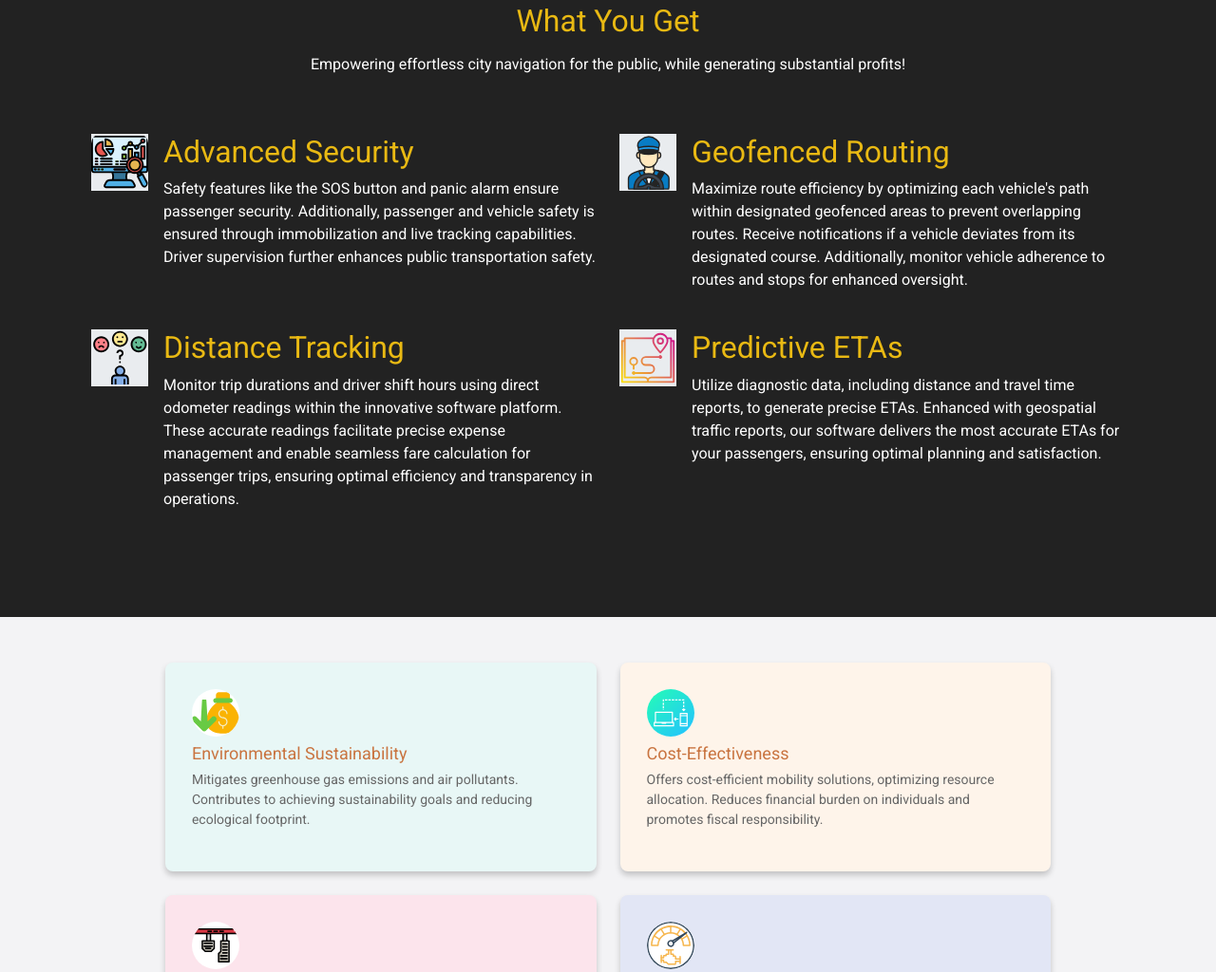
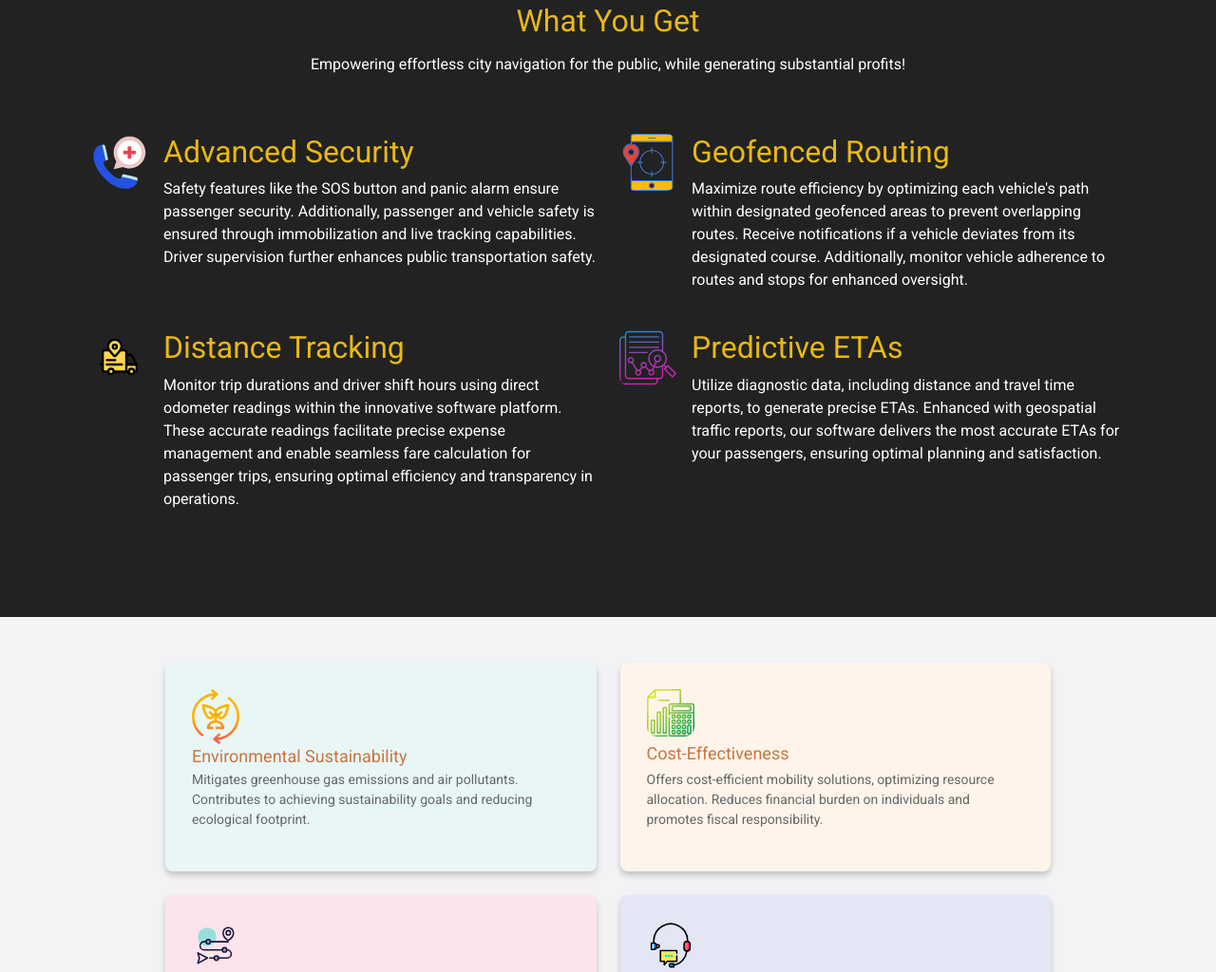
Before and after one commit to ManishaGupta83/Roadways-Tracking-App, a plain HTML site: page Roadways-tracking-app-main/Roadways-tracking-app-main/public.html in a window 1280 px wide. Shown: the part 1246-2270 px from the top of the page at 95% size. Drawn offline with nearby package versions, Linux system fonts and the light colour scheme.

Commit message:
All pages done

```diff
--- a/Roadways-tracking-app-main/Roadways-tracking-app-main/public.html
+++ b/Roadways-tracking-app-main/Roadways-tracking-app-main/public.html
@@ -274,8 +274,8 @@
     <h6 class="pb-2 text-center">Empowering effortless city navigation for the public, while generating substantial profits!</h6>
     <div class="row g-4 py-5 px-5 row-cols-1 row-cols-lg-2">
       <div class="col d-flex align-items-start">
-        <div class="icon-square text-body-emphasis bg-body-secondary d-inline-flex align-items-center justify-content-center fs-4 flex-shrink-0 me-3">
-          <img src="image/analytics.svg" alt="">
+        <div class="icon-square text-body-emphasis d-inline-flex align-items-center justify-content-center fs-4 flex-shrink-0 me-3">
+          <img src="image/emergency-call.svg" alt="">
         </div>
         <div>
           <h5 class="fs-2 ">Advanced Security</h5>
@@ -286,8 +286,8 @@ Safety features like the SOS button and panic alarm ensure passenger security. A
         </div>
       </div>
       <div class="col d-flex align-items-start">
-        <div class="icon-square text-body-emphasis bg-body-secondary d-inline-flex align-items-center justify-content-center fs-4 flex-shrink-0 me-3">
-          <img src="image/driver.svg" alt="">
+        <div class="icon-square text-body-emphasis  d-inline-flex align-items-center justify-content-center fs-4 flex-shrink-0 me-3">
+          <img src="image/current-location.svg" alt="">
         </div>
         <div>
           <h5 class="fs-2 ">Geofenced Routing</h5>
@@ -297,8 +297,8 @@ Safety features like the SOS button and panic alarm ensure passenger security. A
         </div>
       </div>
       <div class="col d-flex align-items-start">
-        <div class="icon-square text-body-emphasis bg-body-secondary d-inline-flex align-items-center justify-content-center fs-4 flex-shrink-0 me-3">
-          <img src="image/customer-satisfaction.svg" alt="">
+        <div class="icon-square text-body-emphasis d-inline-flex align-items-center justify-content-center fs-4 flex-shrink-0 me-3">
+          <img src="image/tracking.svg" alt="">
         </div>
         <div>
           <h5 class="fs-2">
@@ -308,8 +308,8 @@ Safety features like the SOS button and panic alarm ensure passenger security. A
         </div>
       </div>
       <div class="col d-flex align-items-start">
-        <div class="icon-square text-body-emphasis bg-body-secondary d-inline-flex align-items-center justify-content-center fs-4 flex-shrink-0 me-3">
-          <img src="image/route.svg" alt="">
+        <div class="icon-square text-body-emphasis d-inline-flex align-items-center justify-content-center fs-4 flex-shrink-0 me-3">
+          <img src="image/analysis.svg" alt="">
         </div>
         <div>
           <h5 class="fs-2"> Predictive ETAs</h5>
@@ -325,33 +325,30 @@ Safety features like the SOS button and panic alarm ensure passenger security. A
 
 <div class="card1-container py-5 px-5">
   <div class="card1">
-    <img src="image/recession.svg">
+    <img src="image/recycle.svg">
     <h3>
       Environmental Sustainability</h3>
     <p>
       Mitigates greenhouse gas emissions and air pollutants.
-Contributes to achieving sustainability goals and reducing ecological footprint.</p>
+      Contributes to achieving sustainability goals and reducing ecological footprint.</p>
   </div>
   <div class="card1">
-    <img src="image/computer.svg">
+    <img src="image/audit.svg">
     <h3>
       Cost-Effectiveness</h3>
- <p>
-
-    Offers cost-efficient mobility solutions, optimizing resource allocation.
+    <p>Offers cost-efficient mobility solutions, optimizing resource      allocation.
     Reduces financial burden on individuals and promotes fiscal responsibility.
-
     </p>
   </div>
   <div class="card1">
-     <img src="image/pedals (2).svg">
+     <img src="image/routeimg.svg.svg">
       <h3>
         Traffic Reduction</h3>
-      <p>Alleviates traffic congestion by optimizing road space utilization.
+      <p>Alleviates traffic congestion by optimizing road space  utilization.
         Enhances traffic flow efficiency and minimizes travel delays.</p>
     </div>
     <div class="card1">
-      <img src="image/speed-meter.svg">
+      <img src="image/social.svg">
       <h3>
         Social Inclusivity</h3>
       <p>
--- a/Roadways-tracking-app-main/Roadways-tracking-app-main/style/public.css
+++ b/Roadways-tracking-app-main/Roadways-tracking-app-main/style/public.css
@@ -387,7 +387,8 @@ img{
 .containerbox img{
   height: 60px;
   width: 60px;
-  background-color: transparent;
+  background-color:transparent;
+
 }
 .containerbox h2,h5{
   color: #e9b913;
@@ -475,8 +476,7 @@ img{
     align-items: center;
     width: 50px;
     padding: 0;
-    border-radius: 50%;
-    background-color: #fff; /* Default background color for the icons */
+    background-color: transparent; /* Default background color for the icons */
   }
 
   /* Heading styles */
```
Also changed, not shown: Roadways-tracking-app-main/Roadways-tracking-app-main/logistic.html (+4 -6 lines), Roadways-tracking-app-main/Roadways-tracking-app-main/image/analysis.svg (added), Roadways-tracking-app-main/Roadways-tracking-app-main/image/audit.svg (added), Roadways-tracking-app-main/Roadways-tracking-app-main/image/current-location.svg (added), Roadways-tracking-app-main/Roadways-tracking-app-main/image/emergency-call.svg (added), Roadways-tracking-app-main/Roadways-tracking-app-main/image/recycle.svg (added), Roadways-tracking-app-main/Roadways-tracking-app-main/image/routeimg.svg.svg (added), Roadways-tracking-app-main/Roadways-tracking-app-main/image/social.svg (added), Roadways-tracking-app-main/Roadways-tracking-app-main/image/tracking.svg (added).
